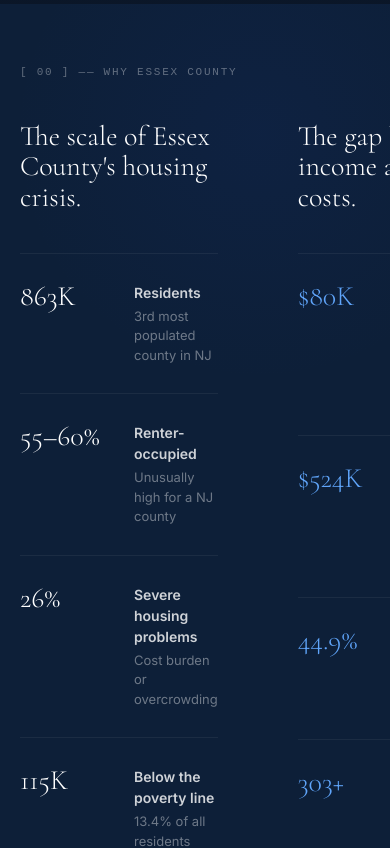
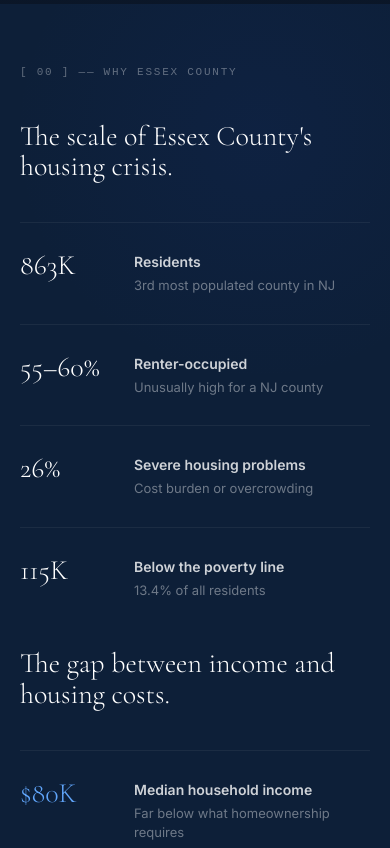
Before and after one commit to olivergolub-dev/Affordable-Home, a Next.js app in the folder affordable-home-app/: page / in a window 390 px wide. Shown: the part 840-1688 px from the top of the page. Built offline with nearby package versions, Linux system fonts and the light colour scheme; grey boxes are pictures that could not be loaded.

Commit message:
Fix mobile: stack Essex County grid, fix nav overflow

```diff
--- a/affordable-home-app/src/app/page.tsx
+++ b/affordable-home-app/src/app/page.tsx
@@ -235,7 +235,7 @@ export default function Home() {
               <span style={{ fontSize: 10, color: 'rgba(255,255,255,0.4)', letterSpacing: '0.08em', textTransform: 'uppercase' }}>Essex County's free housing guide</span>
             </div>
           </a>
-          <nav style={{ display: 'flex', gap: 24, fontSize: 14, fontWeight: 500, flexWrap: 'wrap' }}>
+          <nav style={{ display: 'flex', gap: 24, fontSize: 14, fontWeight: 500, flexWrap: 'wrap', overflow: 'hidden', maxWidth: 'calc(100vw - 220px)' }}>
             <a href="/results" style={{ color: 'rgba(255,255,255,0.85)', textDecoration: 'none' }}>Browse Listings</a>
             <a href="#how" style={{ color: 'rgba(255,255,255,0.85)', textDecoration: 'none' }}>How it works</a>
             <a href="#coverage" style={{ color: 'rgba(255,255,255,0.85)', textDecoration: 'none' }}>Coverage</a>
@@ -300,7 +300,7 @@ export default function Home() {
           <FadeUp>
             <p style={{ fontSize: 11, fontFamily: 'monospace', color: 'rgba(255,255,255,0.35)', letterSpacing: '0.16em', marginBottom: 40 }}>[ 00 ] &mdash;&mdash; WHY ESSEX COUNTY</p>
           </FadeUp>
-          <div style={{ display: 'grid', gridTemplateColumns: '1fr 1fr', gap: 80 }}>
+          <div style={{ display: 'grid', gridTemplateColumns: 'repeat(auto-fit, minmax(300px, 1fr))', gap: 48 }}>
             {/* Left - scale of problem */}
             <FadeUp delay={0.1}>
               <div>
```
